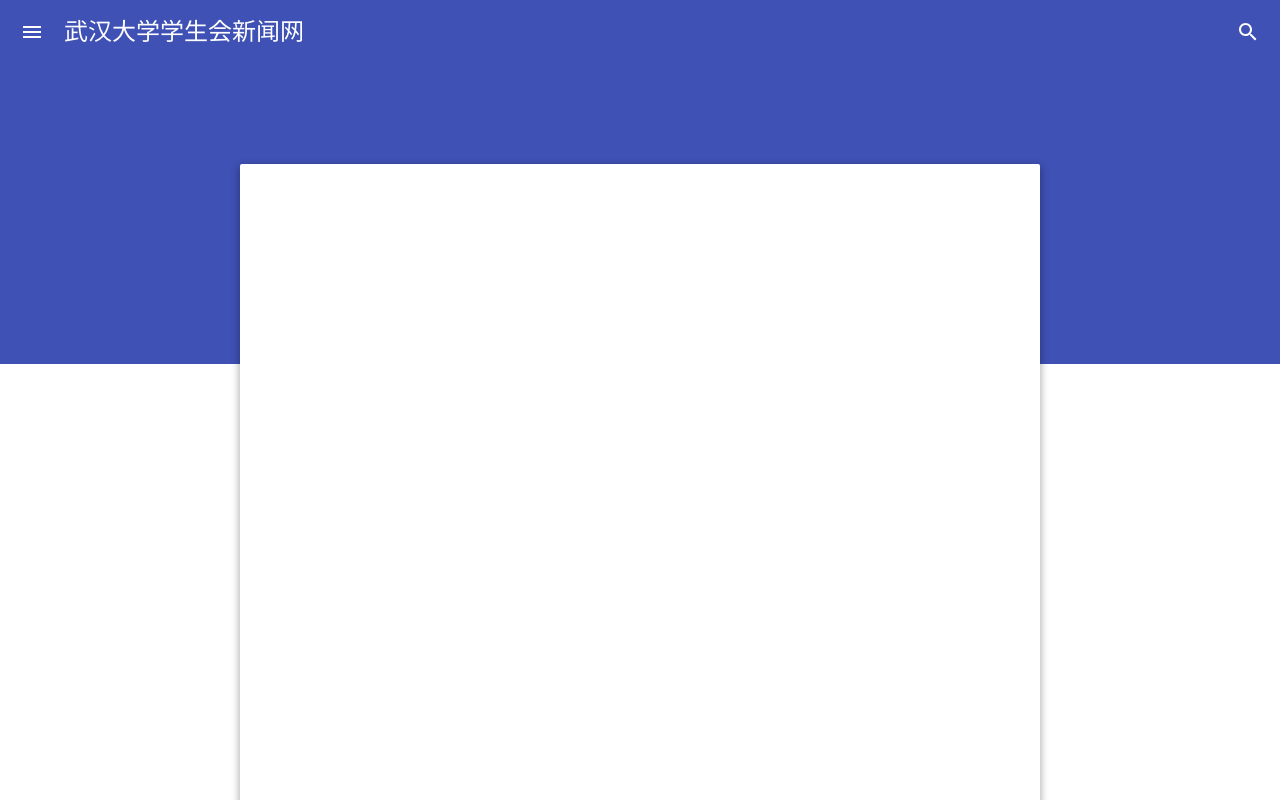
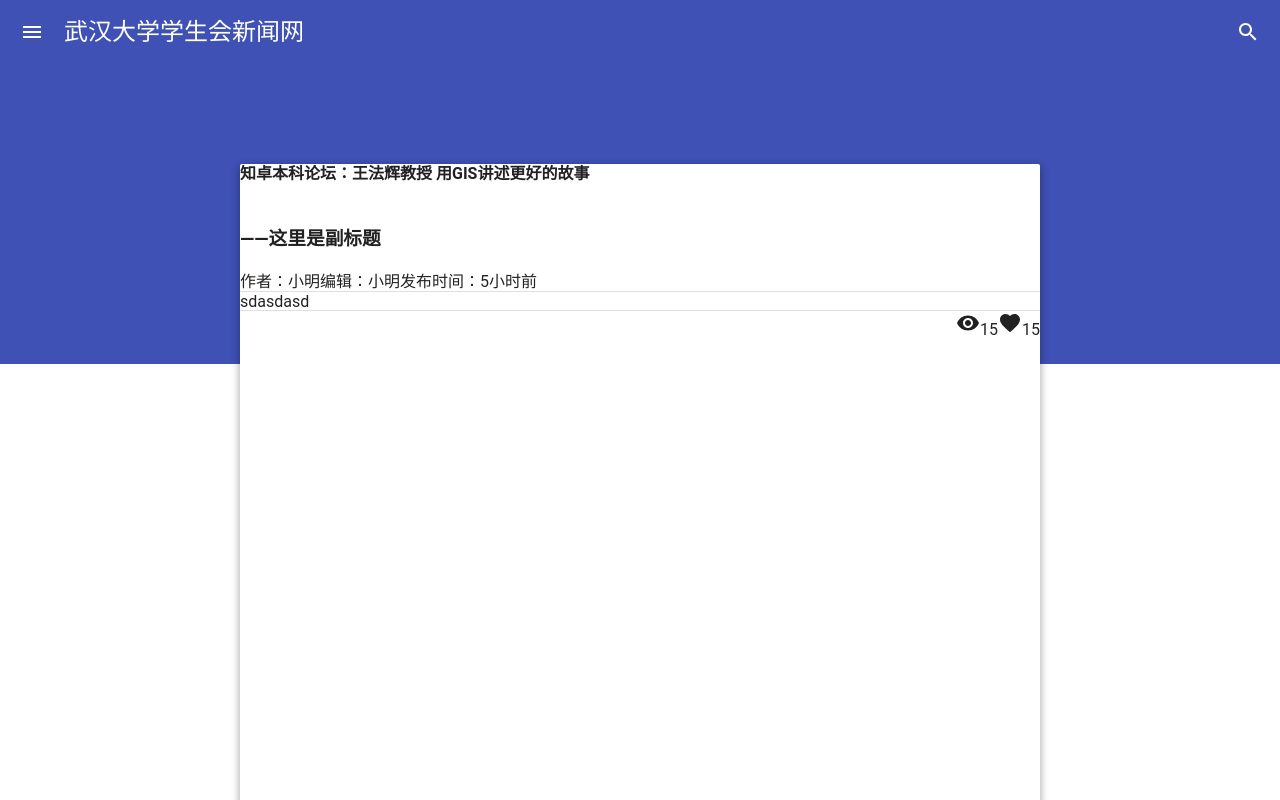
Before and after one commit to LuojiaStudio/jet, a React (Create React App) app: page /news in a window 1280 px wide. Shown: the top 800 px of the page. Built offline with nearby package versions, Linux system fonts and the light colour scheme.

Commit message:
some tests

```diff
--- a/src/components/NewsPage.js
+++ b/src/components/NewsPage.js
@@ -3,6 +3,9 @@
  */
 import React from 'react'
 import Paper from 'material-ui/Paper'
+import Divider from 'material-ui/Divider';
+import Favorite from 'material-ui/svg-icons/action/favorite'
+import Visibility from 'material-ui/svg-icons/action/visibility'
 import './news-page.css'
 
 class NewsPage extends React.Component {
@@ -13,6 +16,35 @@ class NewsPage extends React.Component {
                     zDepth={2}
                     className="news-page-paper"
                 >
+                    <h2 className="news-title">
+                        知卓本科论坛：王法辉教授 用GIS讲述更好的故事
+                    </h2>
+                    <h3 className="news-subtitle">
+                        ——这里是副标题
+                    </h3>
+                    <div className="news-detail-info-wrapper">
+                        <span>作者：小明</span>
+                        <span>编辑：小明</span>
+                        <span>发布时间：5小时前</span>
+                    </div>
+                    <Divider />
+                    <div className="news-content">
+                        sdasdasd
+                    </div>
+                    <Divider />
+                    <div className="news-detail-view-wrapper">
+                        <span className="news-like">
+                            <Favorite/>
+                            15
+                        </span>
+                        <span className="news-view">
+                            <Visibility/>
+                            15
+                        </span>
+                    </div>
+
+
+
                 </Paper>
             </div>
         )
--- a/src/components/news-page.css
+++ b/src/components/news-page.css
@@ -5,4 +5,5 @@
     margin:0 auto 200px auto;
     width: 800px;
     height: 800px;
+
 }
```
